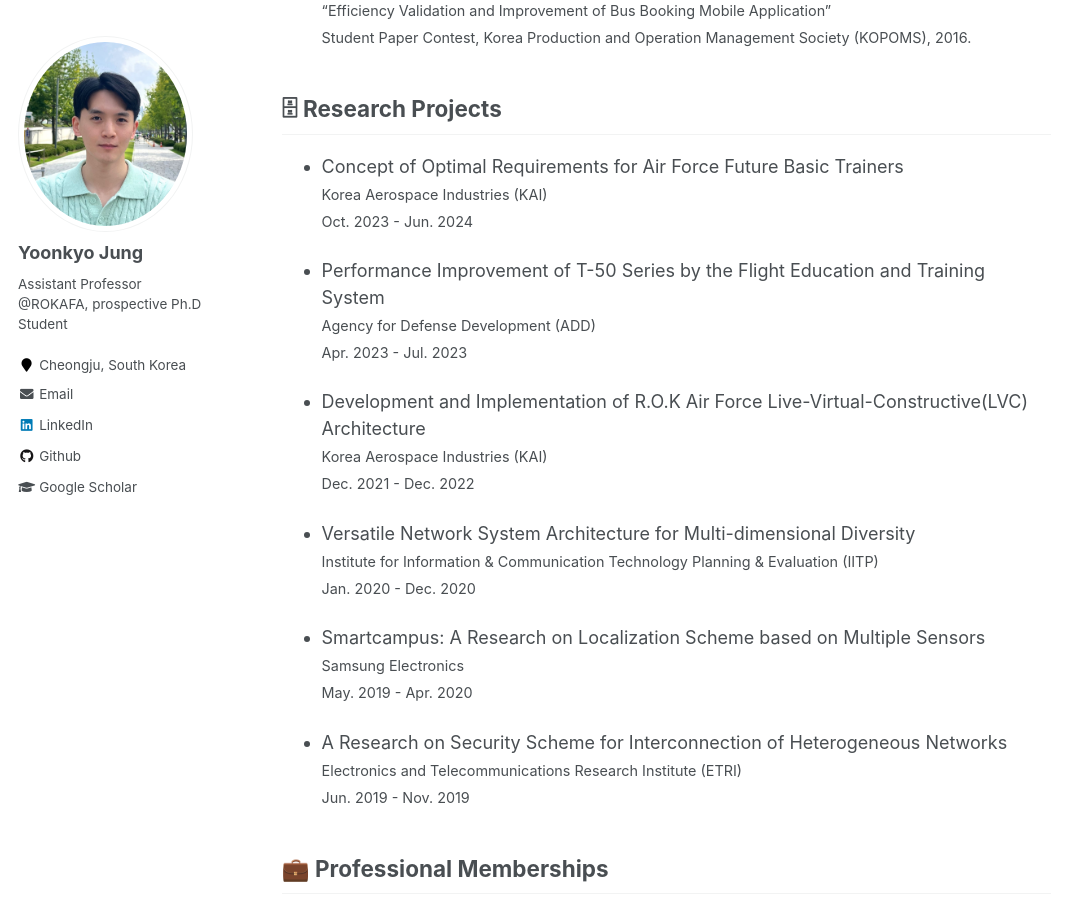
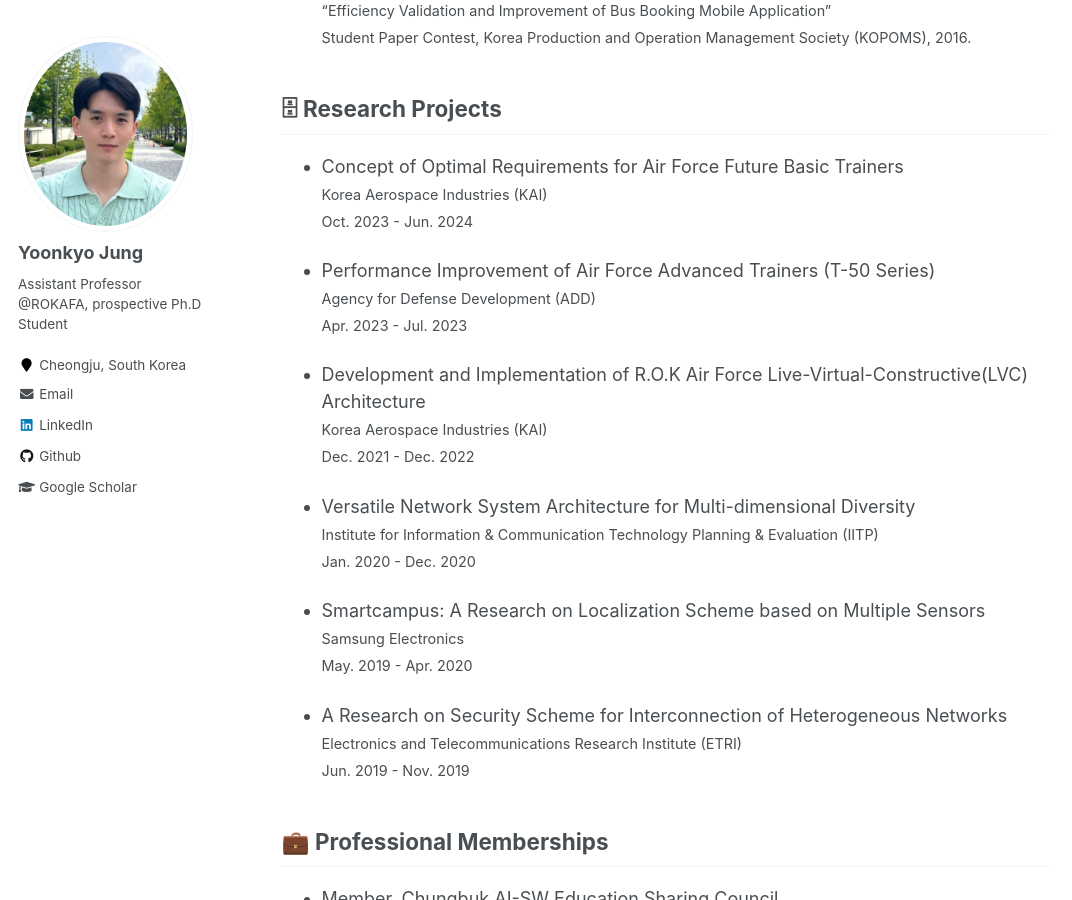
Before and after one commit to Yoonkyo/yoonkyo.github.io, a Jekyll site: the page built from _pages/about.md, in a window 1280 px wide and 900 px high, scrolled down 3735 px. Shown: the whole window, without its empty margins (0-1072 px from the left). Built offline with Jekyll 4.4.1, drawn with Linux system fonts in a browser that asks for light colours; formulas are drawn with MathJax 3.

Commit message:
fix info

```diff
--- a/_pages/about.md
+++ b/_pages/about.md
@@ -160,7 +160,7 @@ Contact: ykjung.rokafa@gmail.com
 <br>Oct. 2023 - Jun. 2024
 </span>
 
-* Performance Improvement of T-50 Series by the Flight Education and Training System
+* Performance Improvement of Air Force Advanced Trainers (T-50 Series)
 <span style="font-size:80%">
 <br>Agency for Defense Development (ADD)
 <br>Apr. 2023 - Jul. 2023
```
Also changed, not shown: 1 other file.
